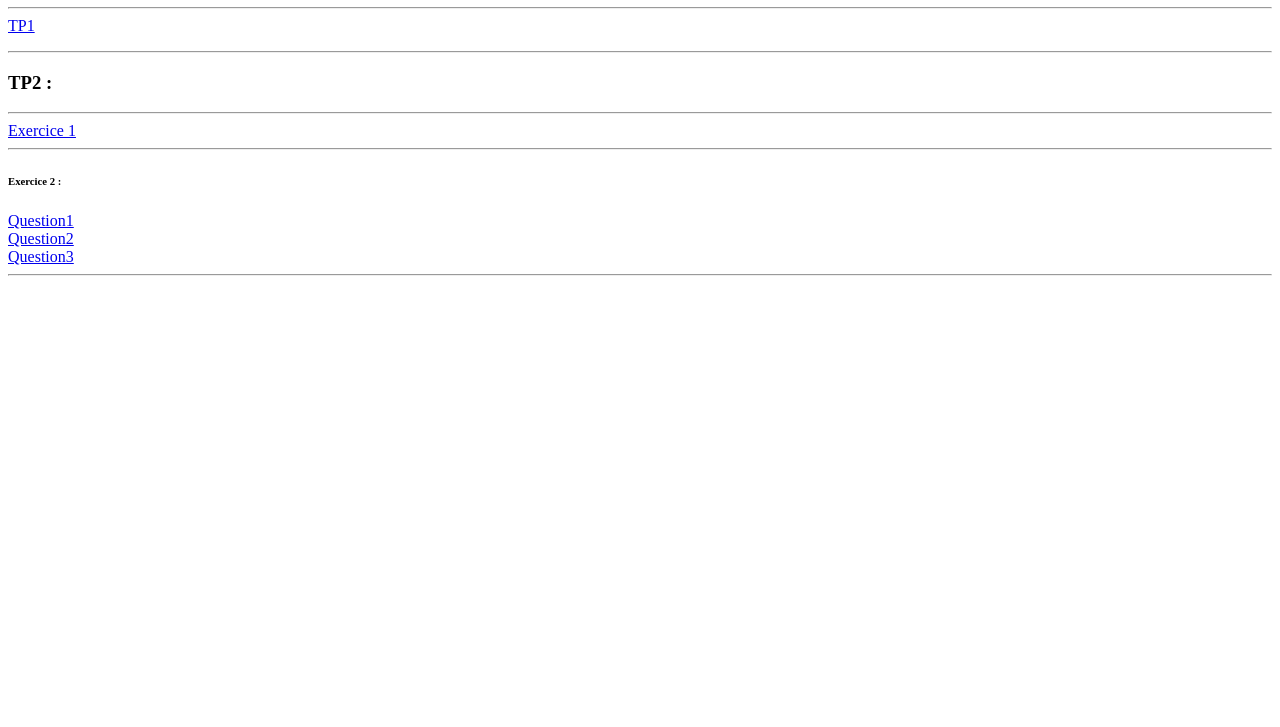
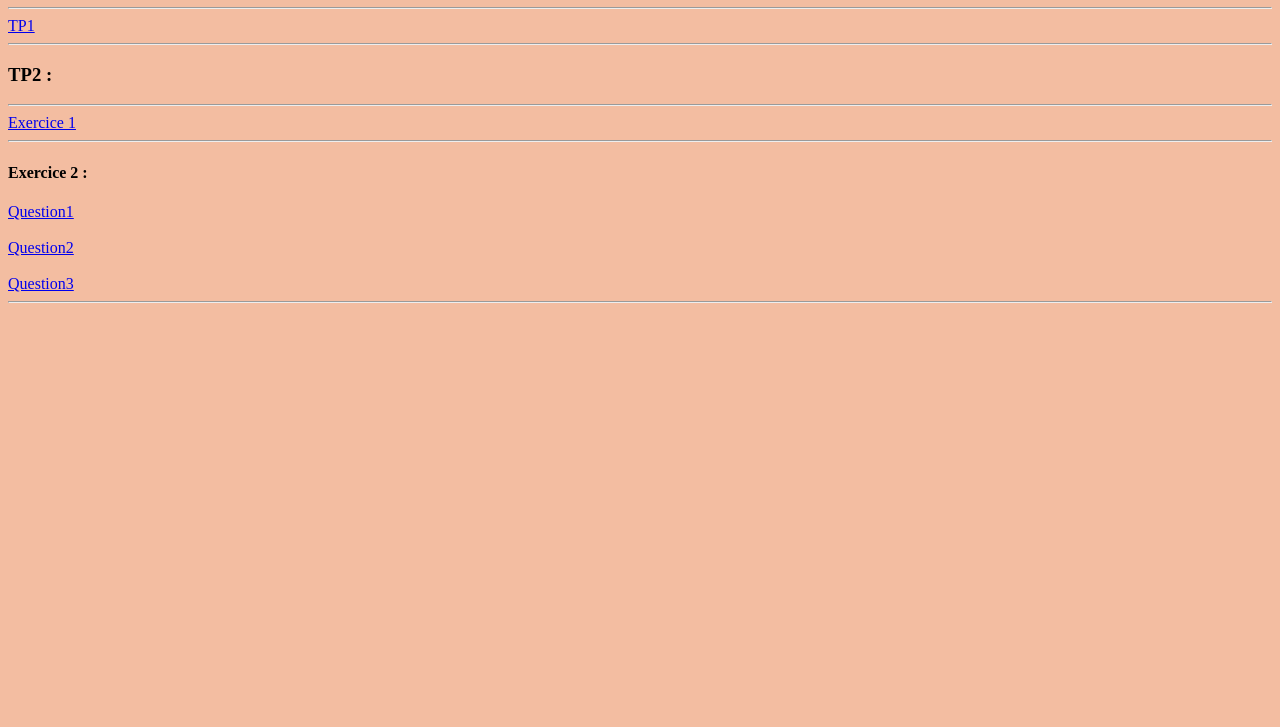
Before and after one commit to ikram-elouadi/ikram-elouadi.github.io, a plain HTML site: page index.html in a window 1280 px wide. Shown: the part 73-800 px from the top of the page. Drawn offline with Linux system fonts and the light colour scheme.

Commit message:
Update index.html

```diff
--- a/index.html
+++ b/index.html
@@ -4,26 +4,26 @@
   <head>
     <title>My Page</title>
    </head>
-  <body background-color : #f6dcbf>
+  <body style="background-color: #f3bda1">
     <h1 style="color : blue;text-align : center ;"> Welcome to my page</h1>
-    <p>
-      <hr>
+     <hr>
       <a href="./CV.html">TP1</a>
-    </p>
-  <hr>
-  <h3>TP2 : </h3>
-  <hr>
+    <br>
+     <hr>
+    <h3>TP2 : </h3>
+     <hr>
    <a href="./exercice1.html">Exercice 1 </a>
   <br>
   <hr>
-  <h6> Exercice 2 : </h6>
+  <h4> Exercice 2 : </h4>
   <a href="./question1.html">Question1 </a>
   <br>
+    <br>
    <a href="./question2.html">Question2 </a>
   <br>
+    <br>
    <a href="./question3.html">Question3 </a>
     <br>
   <hr>
-
   </body>
 </html>
```
